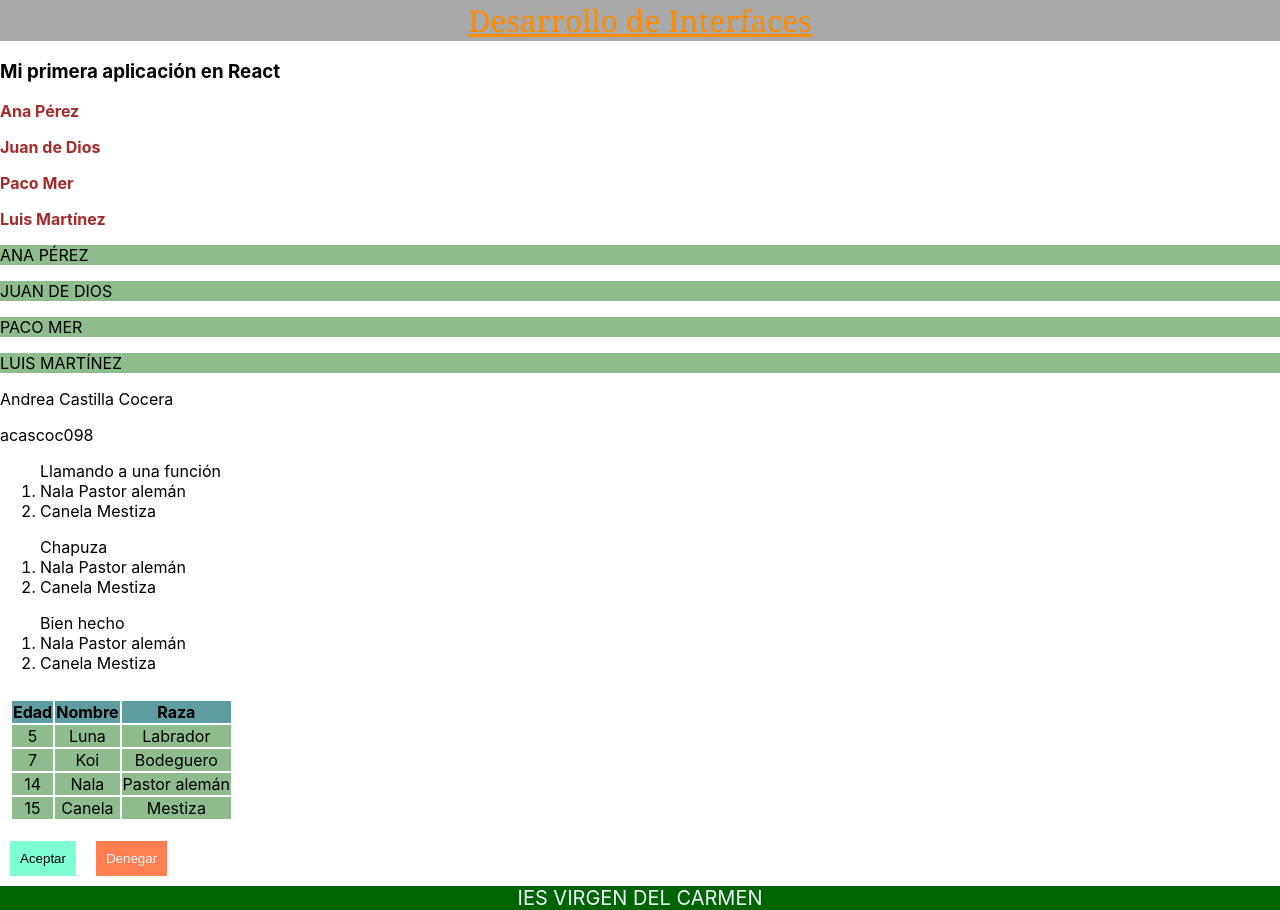
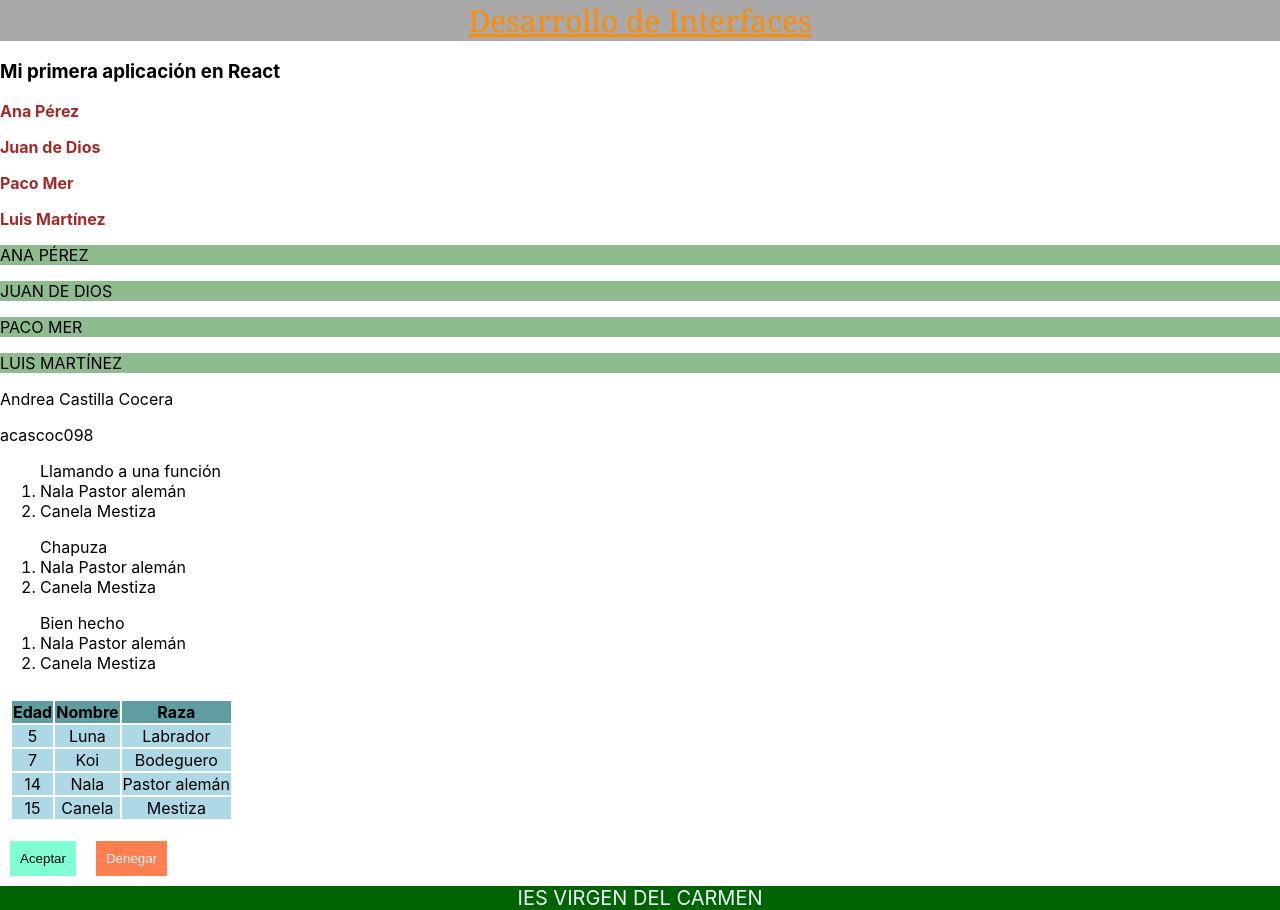
Before and after one commit to acascoc098/esqueleto, a React (Create React App) app: page / in a window 1280 px wide. Built offline with nearby package versions, Linux system fonts and the light colour scheme.

Commit message:
Cambio superficial.

```diff
--- a/src/DogsList/DogsList.css
+++ b/src/DogsList/DogsList.css
@@ -8,7 +8,7 @@ th{
 }
 
 td{
-    background-color: darkseagreen;
+    background-color:lightblue
 }
 
 tr,td,th{
```
